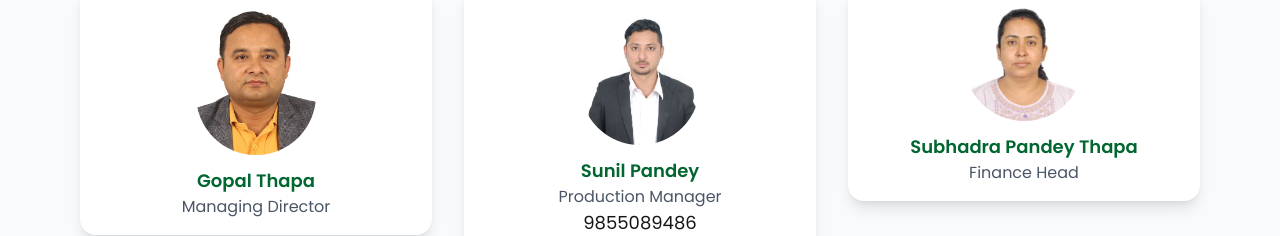
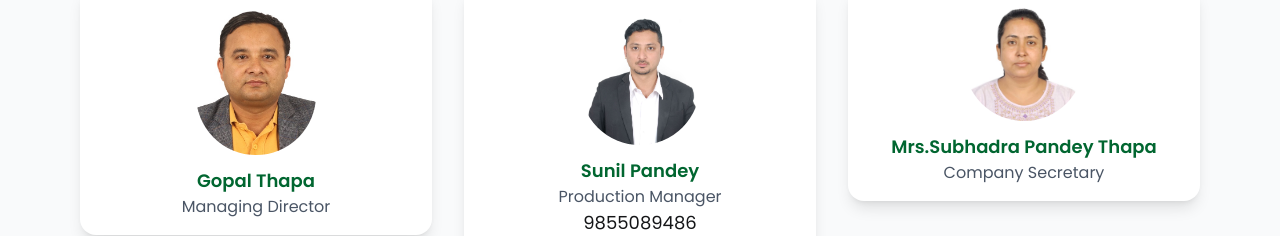
Before and after one commit to sunflowerIU/agriculture-project, a Next.js app: page /about in a window 1280 px wide. Shown: the part 1480-1716 px from the top of the page. Built offline with nearby package versions, Linux system fonts and the light colour scheme; no server answers.

Commit message:
pos_update_SP

```diff
--- a/app/_components/AboutContent.js
+++ b/app/_components/AboutContent.js
@@ -23,13 +23,16 @@ const teamMembers = [
     img: "/team/prodManager.jpg",
     phone: "9855089486",
   },
-  {
+
+   {
     id: 6,
     name: "Subhadra Pandey Thapa",
     gender: "female",
-    position: "Finance Head",
+    status: "Mrs.",
+    position: "Company Secretary",
     img: "/team/subhadra-pandey.jpg",
   },
+
   {
     id: 7,
     name: "Krishna Thapa",
```
